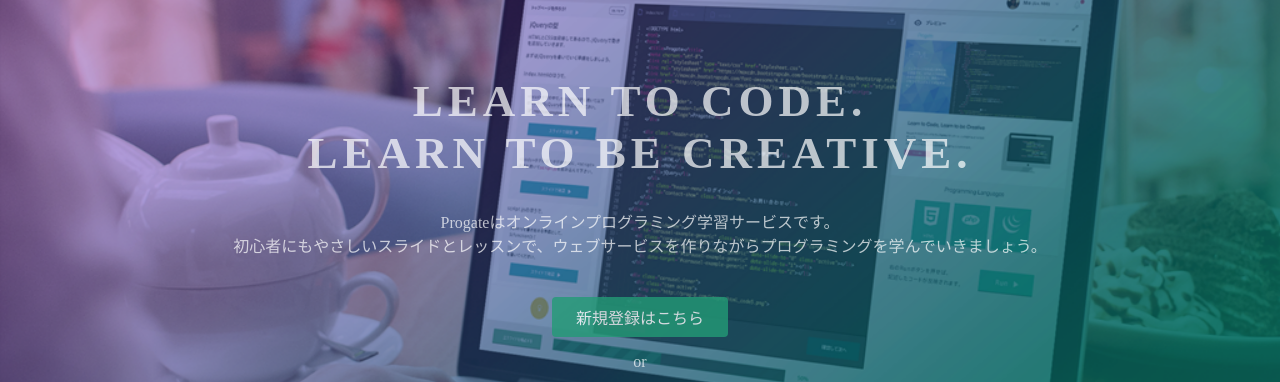
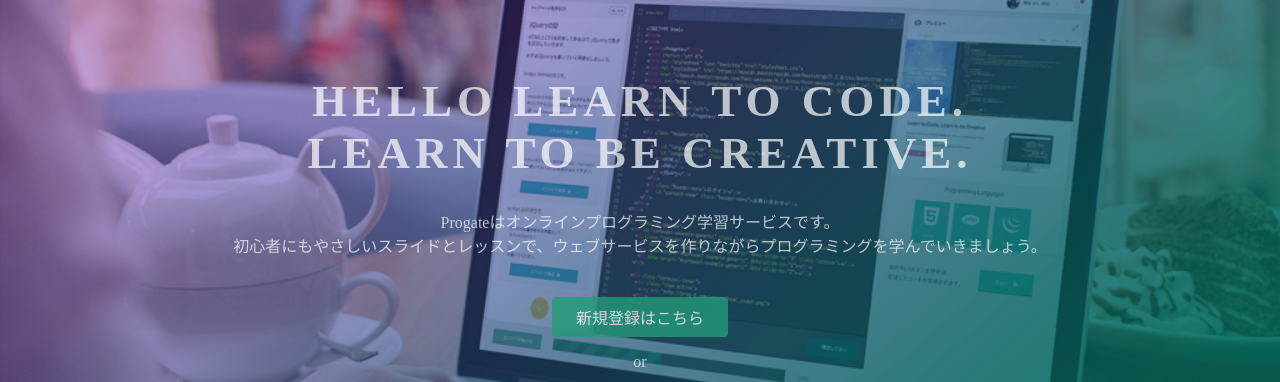
Before and after one commit to ToruOhta/ToruOhta.github.jo, a plain HTML site: page index.html in a window 1280 px wide. Shown: the part 135-517 px from the top of the page. Drawn offline with Linux system fonts and the light colour scheme.

Commit message:
TitleChanged

```diff
--- a/index.html
+++ b/index.html
@@ -23,7 +23,7 @@
   </header>
   <div class="top-wrapper">
     <div class="container">
-      <h1>LEARN TO CODE.<br>LEARN TO BE CREATIVE.</h1>
+      <h1>HELLO LEARN TO CODE.<br>LEARN TO BE CREATIVE.</h1>
       <p>Progateはオンラインプログラミング学習サービスです。<br>初心者にもやさしいスライドとレッスンで、ウェブサービスを作りながらプログラミングを学んでいきましょう。</p>
       <div class="btn-wrapper">
         <a href="#" class="btn signup">新規登録はこちら</a>
```
